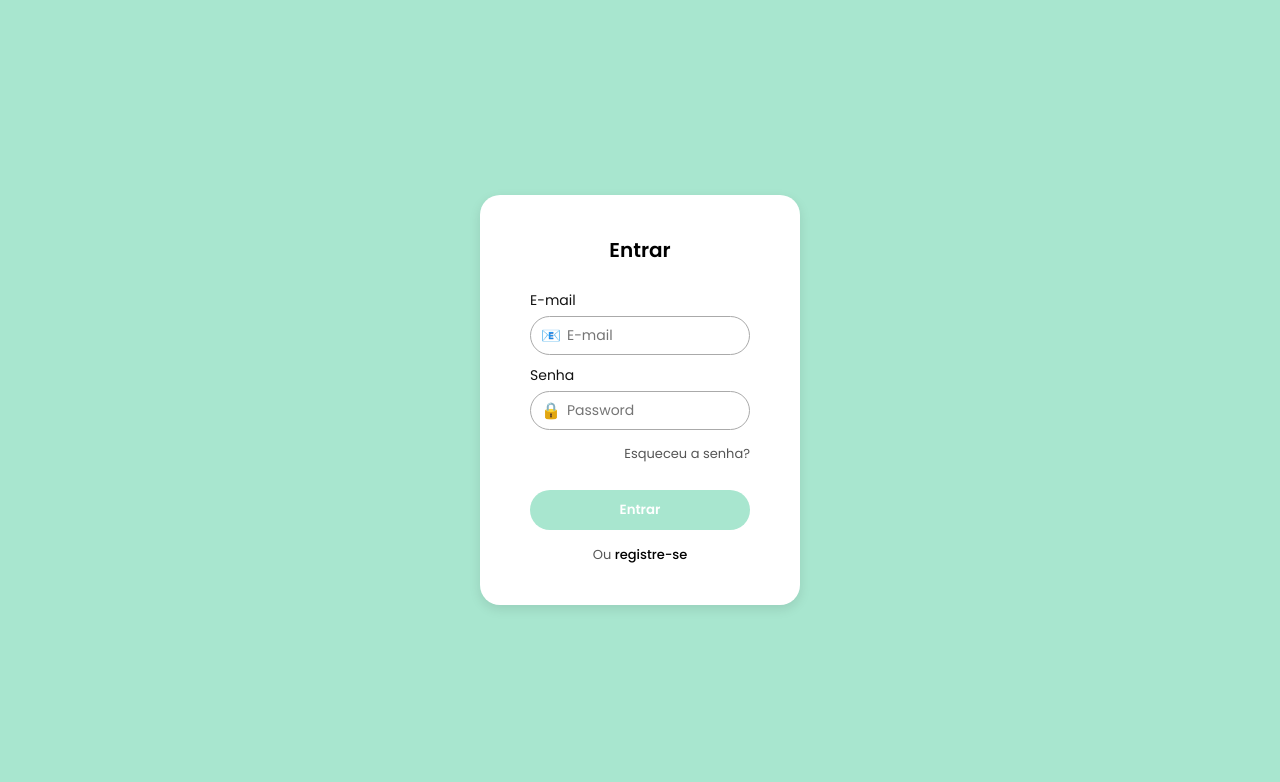
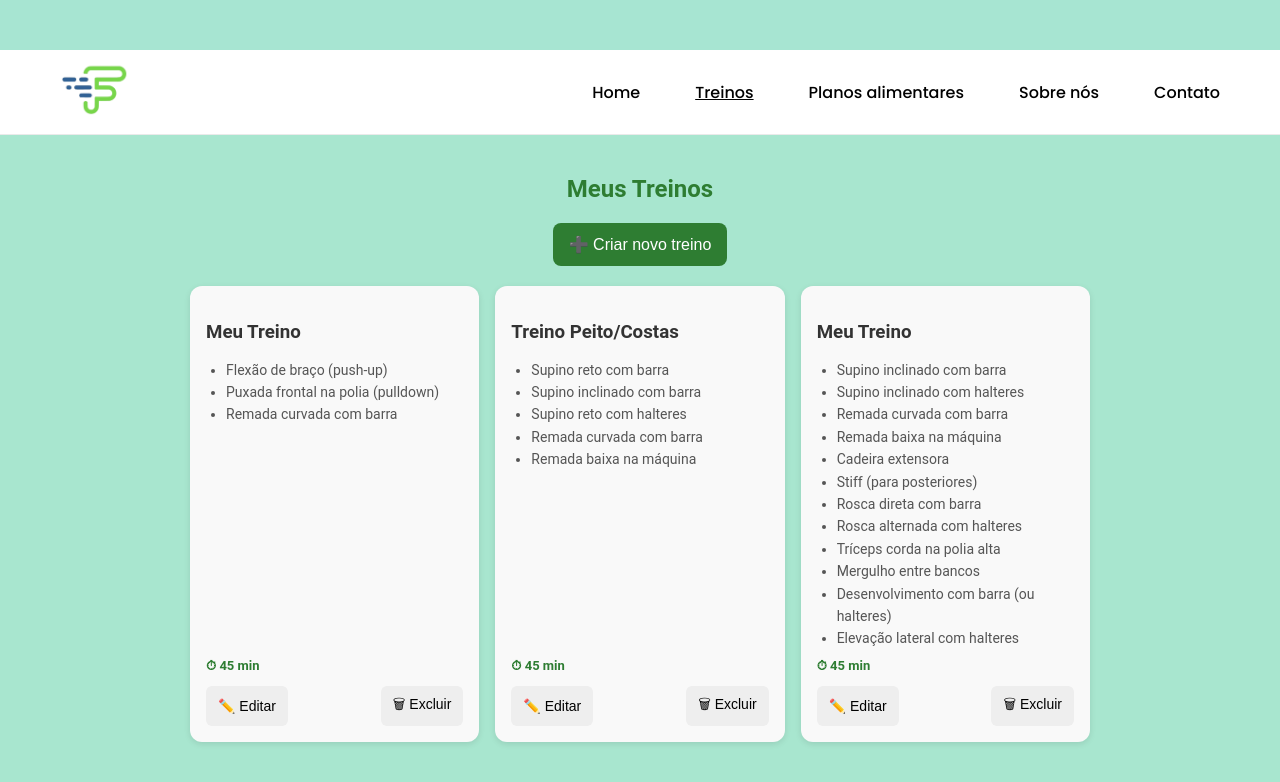
Before and after one commit to JoaoVAzevedo/Dev_FitTrack, an Angular app: page /treinos/listar in a window 1280 px wide. Before the commit this address led to /login. Shown: the top 782 px of the page. Built offline with nearby package versions, Linux system fonts and the light colour scheme; data requests are answered from the project's data file.

Commit message:
Tela de Listar Exercícios Pronta

```diff
--- a/db.json
+++ b/db.json
@@ -18,5 +18,25 @@
       "email": "123@123",
       "senha": "123456"
     }
+  ],
+  "treinos": [
+    {
+      "id": "a759",
+      "nome": "Meu Treino",
+      "descricao": "Flexão de braço (push-up), Puxada frontal na polia (pulldown), Remada curvada com barra",
+      "duracao": 45
+    },
+    {
+      "id": "099c",
+      "nome": "Treino Peito/Costas",
+      "descricao": "Supino reto com barra, Supino inclinado com barra, Supino reto com halteres, Remada curvada com barra, Remada baixa na máquina",
+      "duracao": 45
+    },
+    {
+      "id": "4eb1",
+      "nome": "Meu Treino",
+      "descricao": "Supino inclinado com barra, Supino inclinado com halteres, Remada curvada com barra, Remada baixa na máquina, Cadeira extensora, Stiff (para posteriores), Rosca direta com barra, Rosca alternada com halteres, Tríceps corda na polia alta, Mergulho entre bancos, Desenvolvimento com barra (ou halteres), Elevação lateral com halteres",
+      "duracao": 45
+    }
   ]
 }
--- a/src/app/app.routes.ts
+++ b/src/app/app.routes.ts
@@ -10,6 +10,7 @@ import { MainLayoutComponent } from './shared/main-layout/main-layout';
 // Páginas internas
 import { MenuComponent } from './pages/menu/menu';
 import { SelectExerciciosComponent } from './pages/treinos/select-exercicios/select-exercicios';
+import { ListTreinosComponent } from './pages/treinos/list-treinos/list-treinos';
 
 export const routes: Routes = [
 
@@ -25,7 +26,7 @@ export const routes: Routes = [
       { path: '', redirectTo: 'menu', pathMatch: 'full' },
       { path: 'menu', component: MenuComponent },
       { path: 'treinos/selecionar', component: SelectExerciciosComponent },
-      // futuras páginas aqui
+      { path: 'treinos/listar', component: ListTreinosComponent}
     ]
   },
 
--- a/src/app/pages/treinos/list-treinos/list-treinos.css
+++ b/src/app/pages/treinos/list-treinos/list-treinos.css
@@ -0,0 +1,103 @@
+.pagina-container {
+  max-width: 900px;
+  margin: auto;
+  padding: 20px;
+  font-family: 'Roboto', sans-serif;
+}
+
+.titulo {
+  text-align: center;
+  color: #2e7d32;
+  margin-bottom: 20px;
+}
+
+.btn-novo {
+  display: block;
+  margin: 0 auto 20px;
+  background: #2e7d32;
+  color: #fff;
+  padding: 12px 16px;
+  border: none;
+  border-radius: 8px;
+  font-size: 16px;
+  cursor: pointer;
+}
+
+.btn-novo:hover {
+  background: #1b5e20;
+}
+
+.mensagem-vazia {
+  text-align: center;
+  color: #777;
+  font-size: 16px;
+  margin-top: 20px;
+}
+
+.treinos-grid {
+  display: grid;
+  grid-template-columns: repeat(auto-fit, minmax(250px, 1fr));
+  gap: 16px;
+}
+
+.card-treino {
+  background: #f9f9f9;
+  border-radius: 12px;
+  padding: 16px;
+  box-shadow: 0 2px 6px rgba(0,0,0,0.1);
+  display: flex;
+  flex-direction: column;
+  justify-content: space-between;
+}
+
+.card-treino h3 {
+  margin-bottom: 8px;
+  color: #333;
+}
+
+.card-treino p {
+  font-size: 14px;
+  color: #555;
+  margin-bottom: 10px;
+}
+
+.duracao {
+  font-size: 13px;
+  color: #2e7d32;
+  font-weight: bold;
+  margin-top: auto;
+}
+
+.acoes {
+  display: flex;
+  justify-content: space-between;
+  margin-top: 12px;
+}
+
+.btn-acao {
+  background: #eee;
+  border: none;
+  padding: 8px 12px;
+  border-radius: 6px;
+  cursor: pointer;
+  font-size: 14px;
+}
+
+.btn-acao.editar:hover {
+  background: #c8e6c9;
+}
+
+.btn-acao.excluir:hover {
+  background: #ffcdd2;
+}
+
+.lista-exercicios {
+  margin: 8px 0;
+  padding-left: 20px;
+}
+
+.lista-exercicios li {
+  font-size: 14px;
+  color: #555;
+  line-height: 1.6;
+}
--- a/src/app/pages/treinos/list-treinos/list-treinos.html
+++ b/src/app/pages/treinos/list-treinos/list-treinos.html
@@ -1 +1,24 @@
-<p>list-treinos works!</p>
+<div class="pagina-container">
+  <h2 class="titulo">Meus Treinos</h2>
+
+  <button class="btn-novo" routerLink="/treinos/selecionar">➕ Criar novo treino</button>
+
+  <div *ngIf="treinos.length === 0" class="mensagem-vazia">
+    Nenhum treino cadastrado ainda. Crie seu primeiro treino!
+  </div>
+
+  <div class="treinos-grid">
+    <div *ngFor="let treino of treinos" class="card-treino">
+      <h3>{{ treino.nome }}</h3>
+      <ul class="lista-exercicios">
+        <li *ngFor="let ex of treino.descricao.split(', ')">{{ ex }}</li>
+      </ul>
+      <span class="duracao">⏱ {{ treino.duracao }} min</span>
+
+      <div class="acoes">
+        <button class="btn-acao editar" (click)="editar(treino.id!)">✏️ Editar</button>
+        <button class="btn-acao excluir" (click)="remover(treino.id!)">🗑 Excluir</button>
+      </div>
+    </div>
+  </div>
+</div>
--- a/src/app/pages/treinos/list-treinos/list-treinos.ts
+++ b/src/app/pages/treinos/list-treinos/list-treinos.ts
@@ -1,11 +1,37 @@
-import { Component } from '@angular/core';
+import { Component, OnInit } from '@angular/core';
+import { CommonModule } from '@angular/common';
+import { Router } from '@angular/router';
+import { TreinosService, Treino } from '../../../services/treinos';
+import { RouterModule } from '@angular/router';
 
 @Component({
   selector: 'app-list-treinos',
-  imports: [],
+  standalone: true,
   templateUrl: './list-treinos.html',
-  styleUrl: './list-treinos.css',
+  styleUrls: ['./list-treinos.css'],
+  imports: [CommonModule, RouterModule]
 })
-export class ListTreinos {
+export class ListTreinosComponent implements OnInit {
+  treinos: Treino[] = [];
 
+  constructor(private treinosService: TreinosService, private router: Router) {}
+
+  ngOnInit() {
+    this.treinosService.listar().subscribe({
+      next: (data) => this.treinos = data,
+      error: (err) => console.error('Erro ao carregar treinos', err)
+    });
+  }
+
+  editar(id: number) {
+    this.router.navigate(['/treinos/editar', id]);
+  }
+
+  remover(id: number) {
+    if (confirm('Deseja realmente excluir este treino?')) {
+      this.treinosService.remover(id).subscribe(() => {
+      this.treinos = this.treinos.filter(t => t.id !== id);
+    });
+    }
+  }
 }
--- a/src/app/shared/header/header.html
+++ b/src/app/shared/header/header.html
@@ -15,7 +15,7 @@
       <a routerLink="/treinos" routerLinkActive="active">Treinos</a>
 
       <div class="dropdown-content">
-        <a routerLink="/treinos">📋 Lista de treinos</a>
+        <a routerLink="/treinos/listar">📋 Lista de treinos</a>
         <a routerLink="/treinos/selecionar">➕ Criar novo treino</a>
       </div>
     </div>
```
Also changed, not shown: 1 other file (tests, documents, lock files or other folders).
